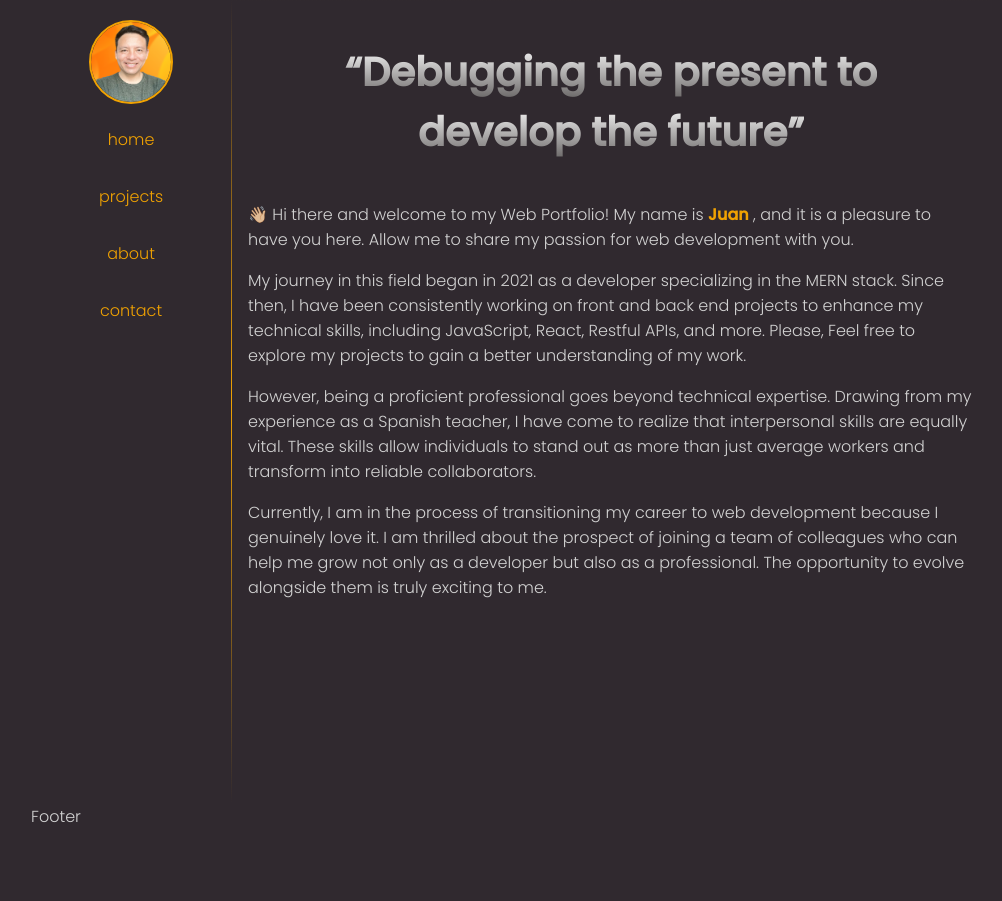
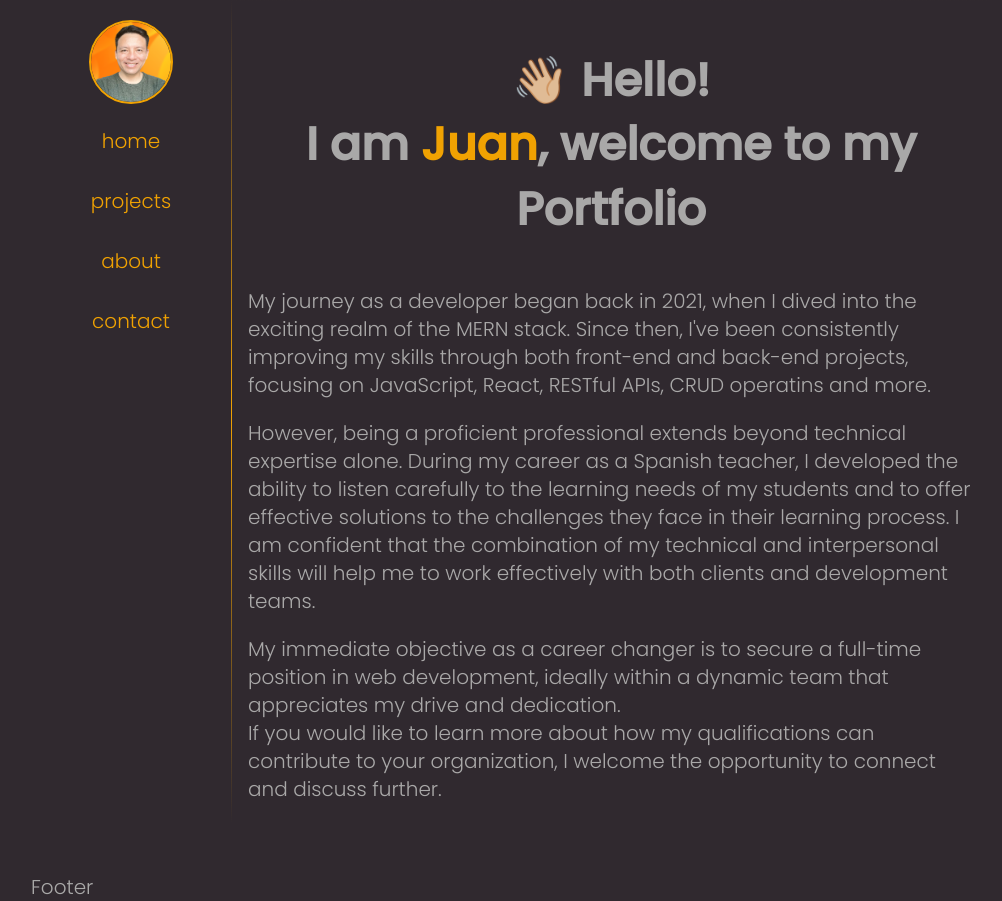
Before and after one commit to juaneugenio/myportfolioweb, a React (Vite) app: page / in a window 1280 px wide. Shown: the whole page, without its empty margins (129-1131 px from the left). Before the commit the page ends 829 px from the top, so only its background shows below. Built offline with nearby package versions, Linux system fonts and the light colour scheme; no server answers.

Commit message:
Finish content in Homepage and styled with clamp the quote and the text for the hole app

```diff
--- a/src/App.css
+++ b/src/App.css
@@ -2,7 +2,7 @@
 :root {
 	--bg-color: #30292f;
 	/* --txt-color: #daddd8; */
-	--txt-color: #d2d2d2;
+	--txt-color: #a9a8a8;
 	/* --head-color: #e98a15; */
 	--head-color: #f0a202;
 }
@@ -12,9 +12,10 @@ body {
 	padding: 0;
 	background-color: var(--bg-color);
 	color: var(--txt-color);
-	font-size: 16px;
+	font-size: clamp(1rem, 0.455vw + 0.886rem, 1.25rem);
+	line-height: clamp(1.3rem, 0.818vw + 1.095rem, 1.75rem);
 	font-weight: 300;
-	font-family: POPPINS, system-ui, -apple-system, BlinkMacSystemFont, "Segoe UI", Roboto, Oxygen, Ubuntu, Cantarell,
+	font-family: Poppins, system-ui, -apple-system, BlinkMacSystemFont, "Segoe UI", Roboto, Oxygen, Ubuntu, Cantarell,
 		"Open Sans", "Helvetica Neue", sans-serif;
 }
 h1,
@@ -55,21 +56,37 @@ h3 {
 	padding: 16px;
 	text-decoration: none;
 	text-align: center;
+	overflow: auto;
 }
 .menulink:hover {
 	background-color: #3a3939;
-	color: white;
+	color: rgb(218, 218, 218);
 	border-radius: 7px;
 }
 /* SINGLE PAGES BODY */
 .content {
 	/* border-left: 1px solid #f0a202; */
+
 	border-width: 1px;
 	border-style: solid;
 	border-image: linear-gradient(#30292f, var(--head-color), #30292f) 1 0 0 1;
 	margin-left: 200px;
+	margin-bottom: 3rem;
 	padding: 1px 16px;
-	height: 100vh;
+	height: auto;
+}
+
+/* HOME CONTENT */
+/* Blockquote */
+/* see to clamp text */
+.quote {
+	font-size: clamp(1.875rem, 1.818vw + 1.42rem, 2.875rem);
+	line-height: clamp(2.438rem, 2.886vw + 1.716rem, 4.025rem);
+	font-weight: 900;
+	text-align: center;
+}
+.quote strong {
+	color: var(--head-color);
 }
 @media screen and (max-width: 700px) {
 	.menubar {
@@ -92,23 +109,8 @@ h3 {
 	.content {
 		margin-left: 0;
 		border: none;
+		text-align: justify;
 	}
-}
-/* HOME CONTENT */
-/* Blockquote */
-.quote {
-	font-size: 2.5em;
-	font-weight: 900;
-	text-align: center;
-}
-.quote q {
-	background: -webkit-linear-gradient(90deg, #676464, #ffffff);
-	background-clip: content-box;
-	-webkit-background-clip: text;
-	-webkit-text-fill-color: transparent;
-}
-.home-content strong {
-	color: var(--head-color);
 }
 @media screen and (max-width: 400px) {
 	.menubar {
--- a/src/pages/Home.jsx
+++ b/src/pages/Home.jsx
@@ -12,28 +12,27 @@ function Home({ variants }) {
 			transition={{ ease: "linear", duration: 0.5, x: { duration: 1 } }}
 		>
 			<blockquote className="quote">
-				<q>Debugging the present to develop the future</q>
+				👋🏼 Hello! <br />I am <strong>Juan</strong>, welcome to my Portfolio
+				{/* <q>Debugging the present to develop the future</q> */}
 			</blockquote>
 			<div className="home-content">
 				<p>
-					👋🏼 Hi there and welcome to my Web Portfolio! My name is <strong>Juan</strong> , and it is a pleasure to have
-					you here. Allow me to share my passion for web development with you.
+					My journey as a developer began back in 2021, when I dived into the exciting realm of the MERN stack. Since
+					then, I&apos;ve been consistently improving my skills through both front-end and back-end projects, focusing
+					on JavaScript, React, RESTful APIs, CRUD operatins and more.
 				</p>
 				<p>
-					My journey in this field began in 2021 as a developer specializing in the MERN stack. Since then, I have been
-					consistently working on front and back end projects to enhance my technical skills, including JavaScript,
-					React, Restful APIs, and more. Please, Feel free to explore my projects to gain a better understanding of my
-					work.
+					However, being a proficient professional extends beyond technical expertise alone. During my career as a
+					Spanish teacher, I developed the ability to listen carefully to the learning needs of my students and to offer
+					effective solutions to the challenges they face in their learning process. I am confident that the combination
+					of my technical and interpersonal skills will help me to work effectively with both clients and development
+					teams.
 				</p>
 				<p>
-					However, being a proficient professional goes beyond technical expertise. Drawing from my experience as a
-					Spanish teacher, I have come to realize that interpersonal skills are equally vital. These skills allow
-					individuals to stand out as more than just average workers and transform into reliable collaborators.
-				</p>
-				<p>
-					Currently, I am in the process of transitioning my career to web development because I genuinely love it. I am
-					thrilled about the prospect of joining a team of colleagues who can help me grow not only as a developer but
-					also as a professional. The opportunity to evolve alongside them is truly exciting to me.
+					My immediate objective as a career changer is to secure a full-time position in web development, ideally
+					within a dynamic team that appreciates my drive and dedication. <br />
+					If you would like to learn more about how my qualifications can contribute to your organization, I welcome the
+					opportunity to connect and discuss further.
 				</p>
 			</div>
 		</motion.section>
```
